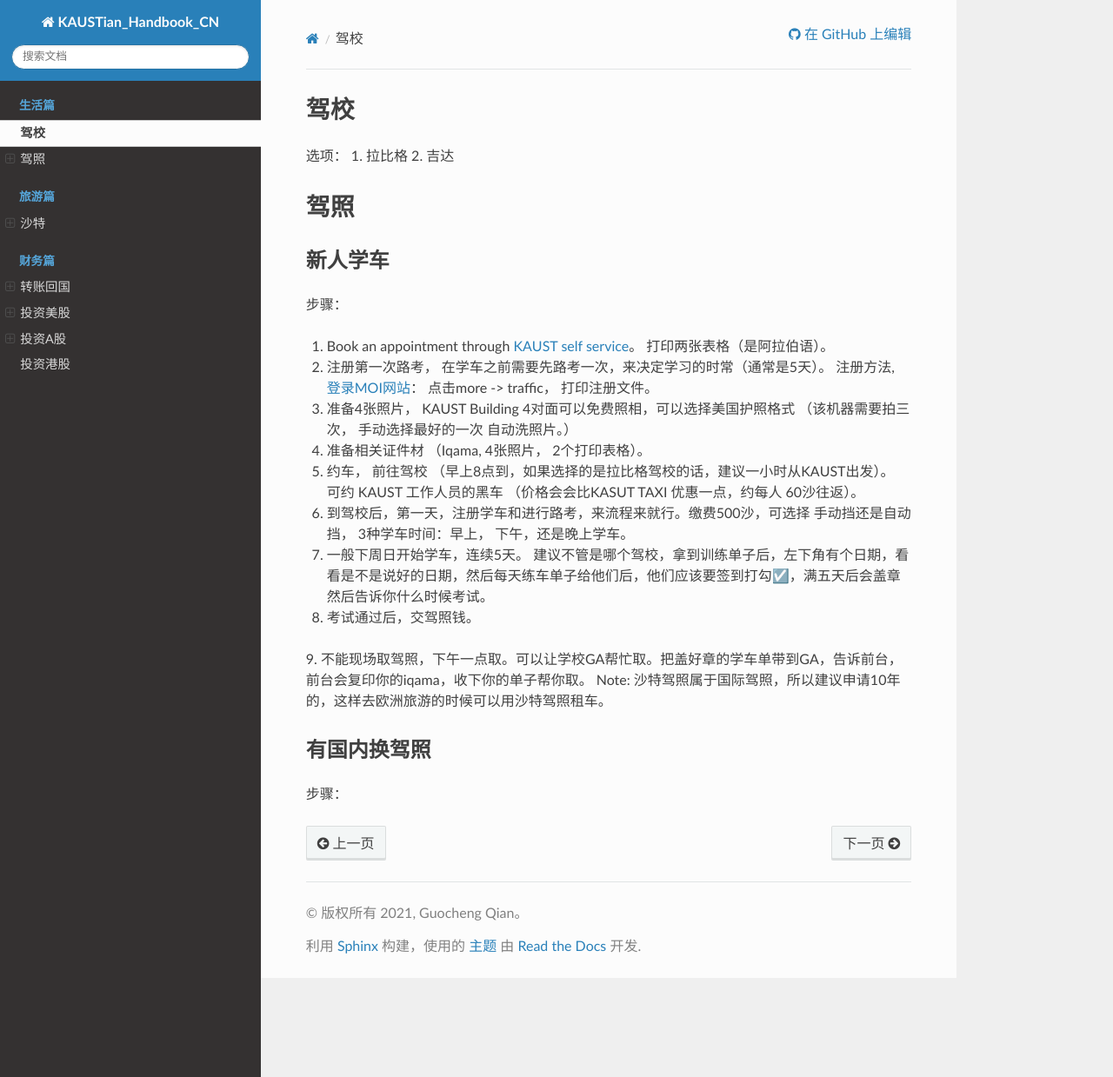
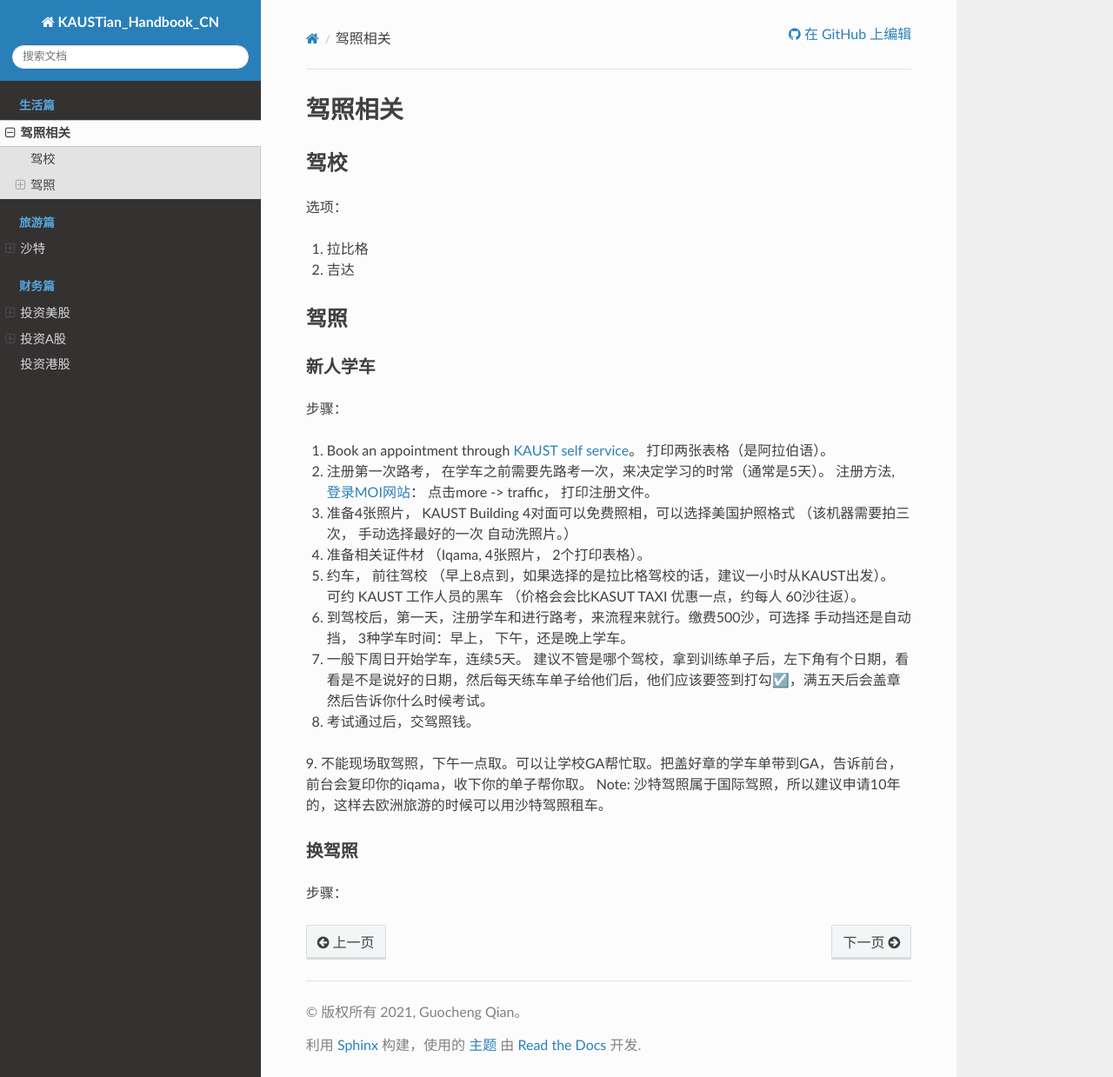
Before and after one commit to guochengqian/KAUSTian_Handbook_CN, a Sphinx documentation site: the page built from docs/content/life/drive.rst, in a window 1280 px wide and 1239 px high. Shown: the whole window at 87% size. Built offline with Sphinx 7.4.7 and the Read the Docs theme 2.0.0, drawn with Linux system fonts in a browser that asks for light colours; pages that are not in the unit, such as notebooks, are missing from menus.

Commit message:
title change

```diff
--- a/docs/content/finance/tranfer_sar2rmb.rst
+++ b/docs/content/finance/money_tranfer.rst
@@ -1,11 +1,17 @@
 :github_url: https://github.com/guochengqian/KAUSTian_Handbook_CN
 
+
+转账相关
+========
+
+
 转账回国
-========
+--------
+
 最常用的转账回国方式有三种：SABB Mobile上自助转账，SAMBA 柜台人工协助转账，STC Pay移动端自助转账。
 
 SABB 转账
----------
+^^^^^^^^^
 
 步骤：
 
--- a/docs/content/life/drive.rst
+++ b/docs/content/life/drive.rst
@@ -1,18 +1,23 @@
 :github_url: https://github.com/guochengqian/KAUSTian_Handbook_CN
 
+驾照相关
+========
+
+
 驾校
-======
+------
 
 选项：
+
 1. 拉比格
 2. 吉达
 
 
 驾照
-======
+------
 
 新人学车
--------
+^^^^^^^^
 
 步骤：
 
@@ -27,7 +32,7 @@
 9. 不能现场取驾照，下午一点取。可以让学校GA帮忙取。把盖好章的学车单带到GA，告诉前台，前台会复印你的iqama，收下你的单子帮你取。
 Note: 沙特驾照属于国际驾照，所以建议申请10年的，这样去欧洲旅游的时候可以用沙特驾照租车。
 
-有国内换驾照
---------
+换驾照
+^^^^^^^^^^^
 
 步骤：
--- a/docs/index.rst
+++ b/docs/index.rst
@@ -31,5 +31,5 @@ KAUST生存手册
    :maxdepth: 1
    :caption: 财务篇
 
-   content/finance/tranfer_sar2rmb
+   content/finance/money_transfer
    content/finance/investment
```
